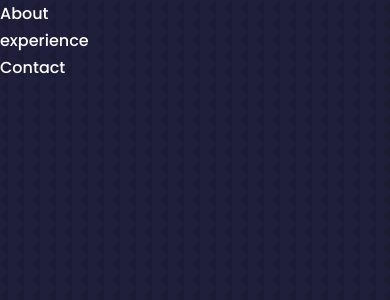
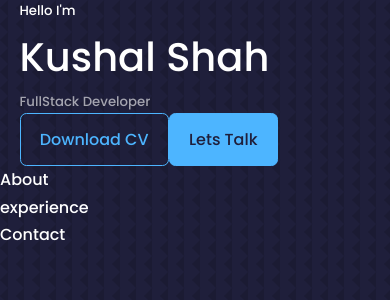
Before and after one commit to shahkushal38/portfolio-website, a React (Create React App) app: page / in a window 390 px wide. Shown: the top 300 px of the page. Built offline with nearby package versions, Linux system fonts and the light colour scheme.

Commit message:
added resume

```diff
--- a/src/App.jsx
+++ b/src/App.jsx
@@ -2,9 +2,11 @@
 import About from './components/about/About'
 import Experience from './components/experience/Experience'
 import Contact from './components/contact/contact'
+import Header from './components/header/Header'
 const App = () => {
   return (
     <>
+    <Header/>
     <About/>
     <Experience/>
     <Contact/>
--- /dev/null
+++ b/src/components/header/CTA.jsx
@@ -0,0 +1,14 @@
+import React from 'react'
+import CV from '../../assets/cv.pdf'
+const CTA = () => {
+  return (
+    // <div>CTA</div>
+    <div className='cta'>
+        <a href={CV} download className='btn'> Download CV </a>
+        <a href="#contact" className='btn btn-primary'> Lets Talk</a>
+
+    </div>
+  )
+}
+
+export default CTA
--- /dev/null
+++ b/src/components/header/Header.jsx
@@ -0,0 +1,17 @@
+import React from 'react'
+import './Header.css'
+import CTA from './CTA'
+const Header = () => {
+  return (
+    <header>
+        <div className="container header__container">
+            <h5>Hello I'm</h5>
+            <h1>Kushal Shah</h1>
+            <h5 className="text-light">FullStack Developer</h5>
+            <CTA/>
+        </div>
+    </header>
+  )
+}
+
+export default Header
--- a/src/index.css
+++ b/src/index.css
@@ -17,6 +17,8 @@
     --color-primary-variant: rgba(77, 181, 255, 0.4);
     --color-white: #fff;
     --color-light: rgba(255,255,255, 0.6);
+
+    --transition: all 400ms ease;
 
     --container-width-lg: 75%;
     --container-width-md:86%;
@@ -41,3 +43,98 @@
 }
 
 /*  *********GENERAL STYLES ******** */
+.container {
+    width: var(--container-width-lg);
+    margin: 0 auto;
+}
+
+h1,
+h2,
+h3,
+h4,
+h5{
+    font-weight: 500;
+}
+
+h1{
+    font-size: 2.5rem;
+}
+
+section{
+    margin-top: 8rem;
+}
+
+section > h2, section > h5{
+    text-align: center;
+    color: var(--color-light);
+}
+
+section >h2 {
+    color: var(--color-primary);
+    margin-bottom:  3rem;
+}
+
+.text-light {
+    color: var(--color-light);
+}
+
+a{
+    color: var(--color-primary);
+    transition: var(--transition);
+}
+a:hover{
+    color: var(--color-white);
+}
+
+.btn {
+    width: max-content;
+    display: inline-block;
+    color: var(--color-primary);
+    padding: 0.75rem 1.2rem;
+    border-radius: 0.4rem;
+    cursor: pointer;
+    border: 1px solid var(--color-primary);
+    transition: var(--transition);
+}
+
+.btn:hover{
+    background: var(--color-white);
+    color: var(--color-bg);
+    border-color: transparent;
+}
+
+.btn-primary {
+    background: var(--color-primary);
+    color: var(--color-bg);
+}
+
+img {
+    display:block;
+    width: 100%;
+    object-fit: cover;
+}
+
+
+
+/*  *******MEDIA QUERIES FOR RESPONSIVENESS ******* */
+
+@media screen and (max-width: 1024px){
+
+    .container{
+        width: var(--container-width-md);
+    }
+    section{
+        margin-top: 6rem;
+    }
+
+}
+
+@media screen and (max-width: 600px){
+
+    .container{
+        width: var(--container-width-ms);
+    }
+    section > h2{
+        margin-bottom: 2rem;
+    }
+}
```
Also changed, not shown: src/components/header/Header.css (added), 1 other file (tests, documents, lock files or other folders).
